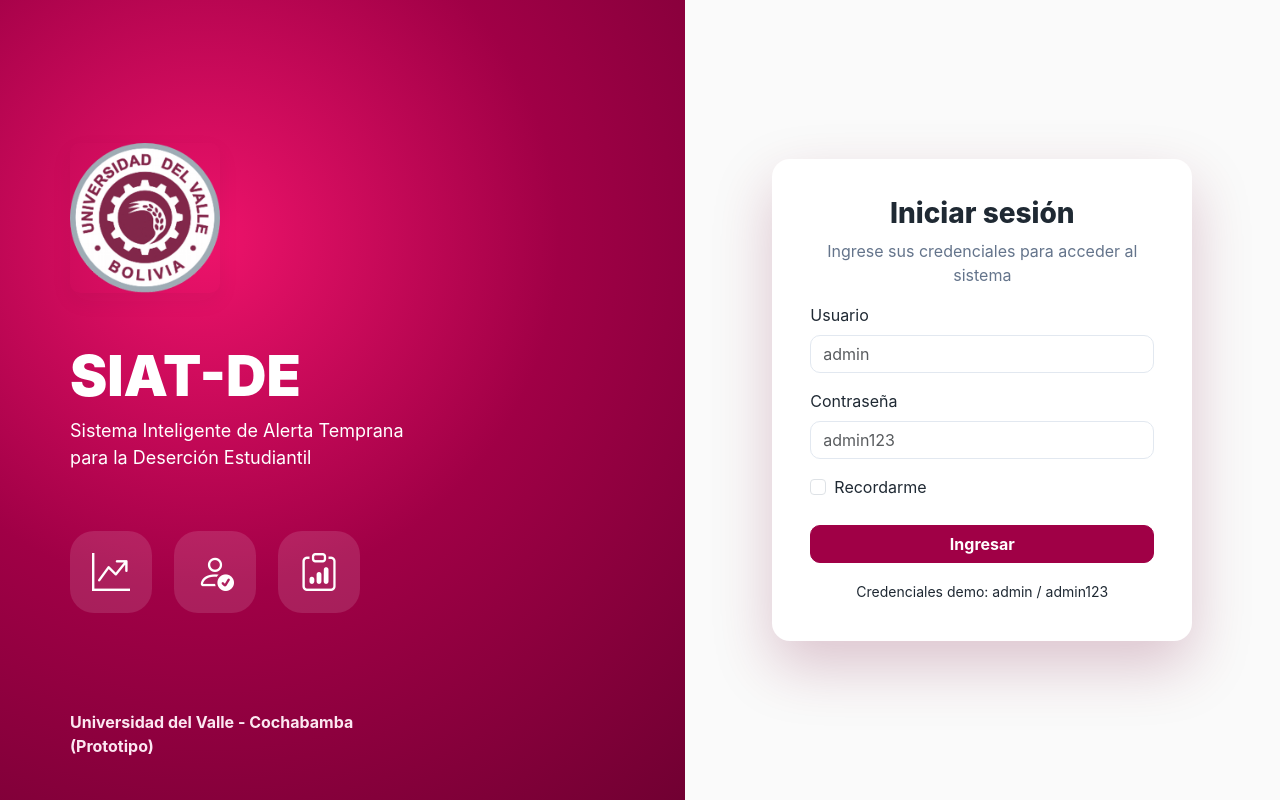
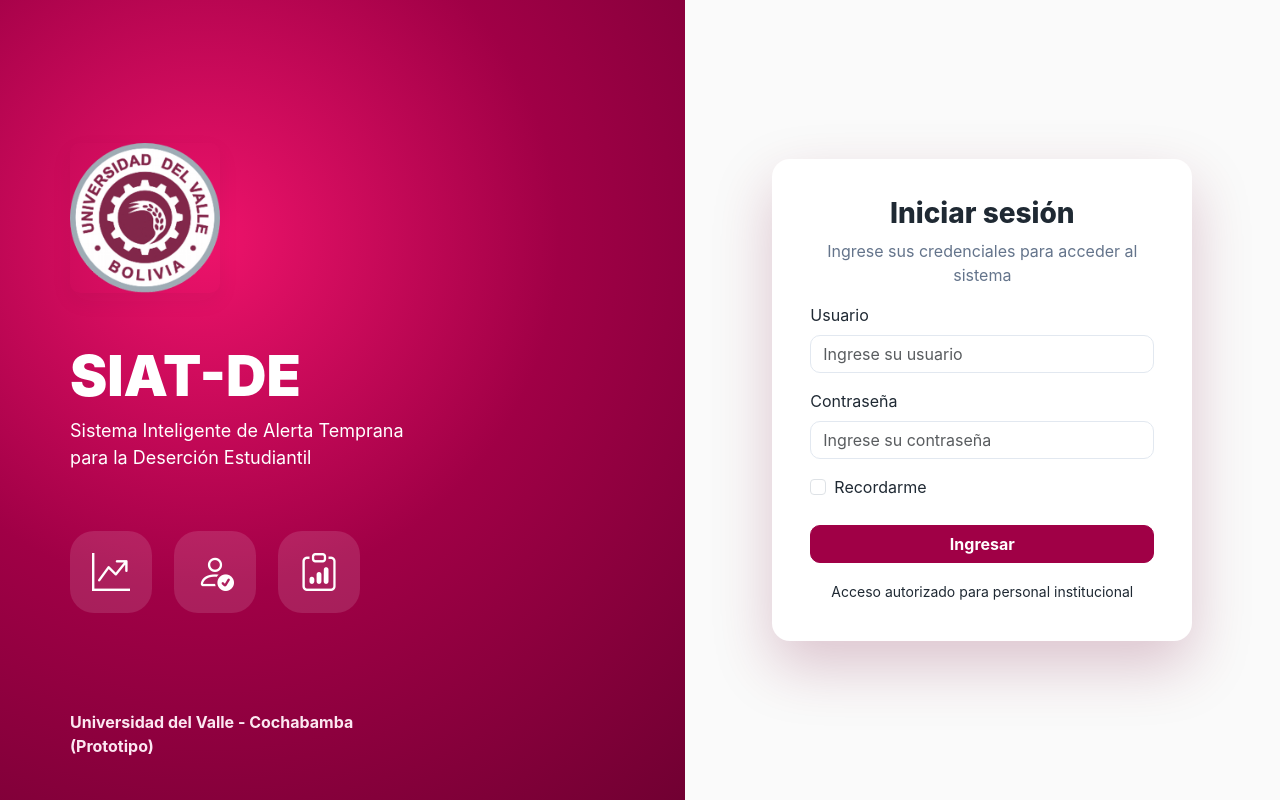
Before and after one commit to rudyluis/siat_ml, a Flask app: page / in a window 1280 px wide. Run offline with Flask 3, Linux system fonts and the light colour scheme; some libraries are stand-ins or nearby versions.

Commit message:
feat: actualizar acceso institucional

```diff
--- a/templates/login.html
+++ b/templates/login.html
@@ -24,16 +24,16 @@
       {% endwith %}
       <form method="post">
         <label class="form-label">Usuario</label>
-        <input name="usuario" class="form-control" placeholder="admin" required>
+        <input name="usuario" class="form-control" placeholder="Ingrese su usuario" required>
         <label class="form-label mt-3">Contraseña</label>
-        <input name="password" type="password" class="form-control" placeholder="admin123" required>
+        <input name="password" type="password" class="form-control" placeholder="Ingrese su contraseña" required>
         <div class="form-check mt-3">
           <input class="form-check-input" type="checkbox" id="remember">
           <label class="form-check-label" for="remember">Recordarme</label>
         </div>
         <button class="btn btn-primary w-100 mt-4">Ingresar</button>
       </form>
-      <div class="text-center mt-3"><small>Credenciales demo: admin / admin123</small></div>
+      <div class="text-center mt-3"><small>Acceso autorizado para personal institucional</small></div>
     </div>
   </div>
 </div>
```
